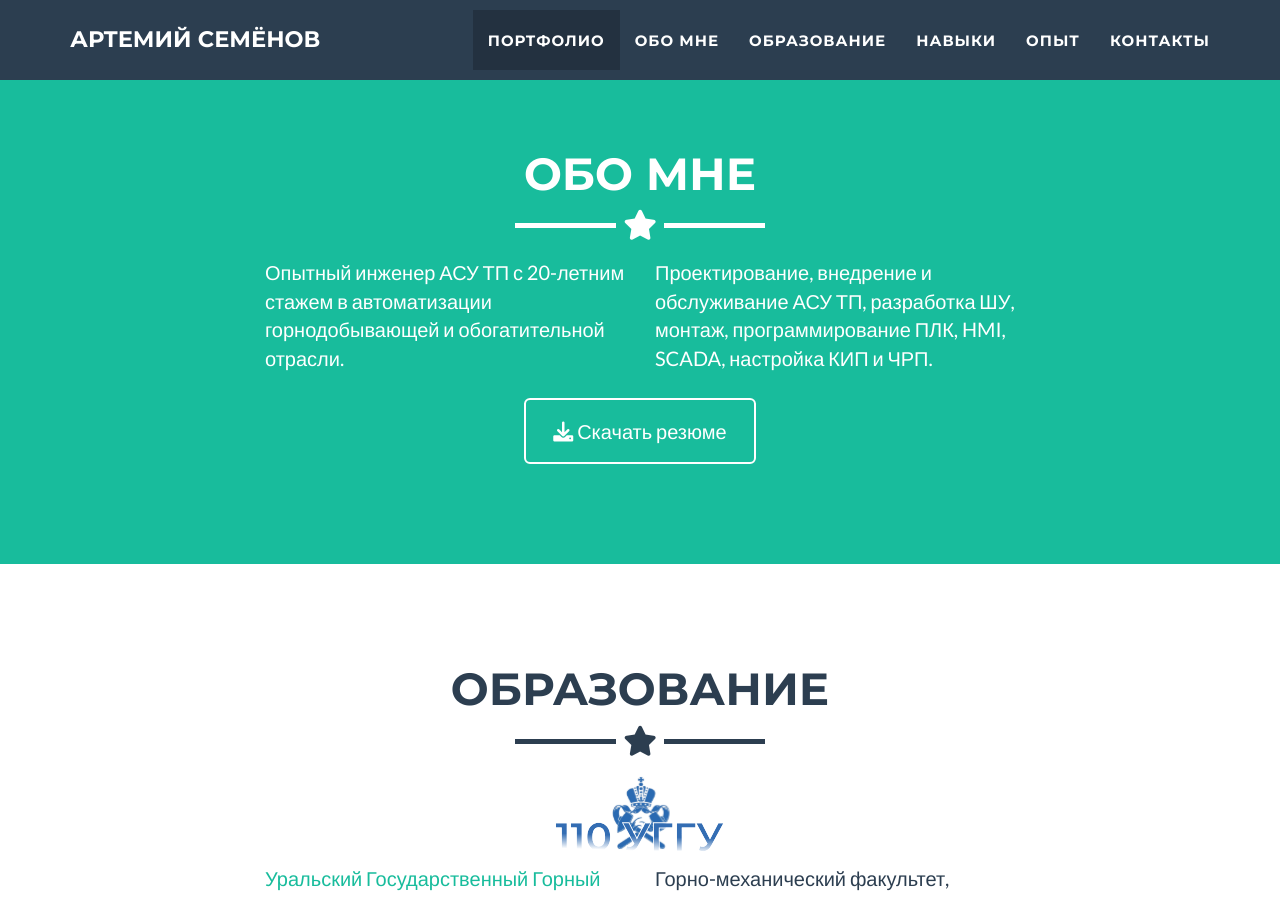
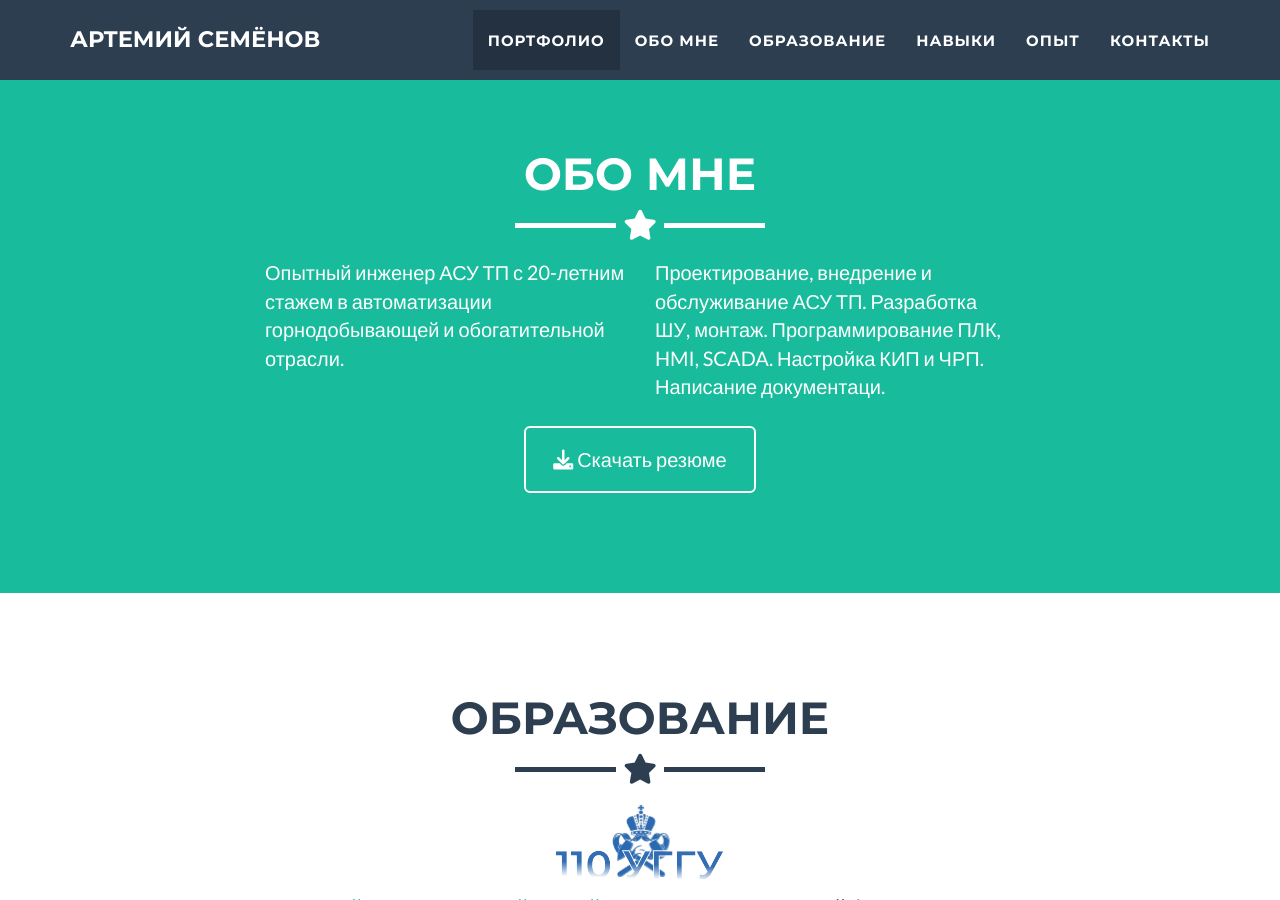
Before and after one commit to SemonoffArt/7Art.github.io, a Jekyll site: the page built from _posts/2025-04-24-documents.markdown, in a window 1280 px wide and 900 px high, scrolled down 1884 px. Built offline with Jekyll 4.4.1, drawn with Linux system fonts in a browser that asks for light colours.

Commit message:
Refine content in the about section for clarity and detail, including improved descriptions of automation experience and project capabilities. Update image references in HMI posts to ensure correct display of screenshots.

```diff
--- a/_includes/about.html
+++ b/_includes/about.html
@@ -8,12 +8,12 @@
       </div>
     </div>
     <div class="row">
-      <div class="col-lg-4 col-lg-offset-2">
+      <div class="col-lg-4 col-lg-offset-2 ">
         <p>Опытный инженер АСУ ТП с 20-летним стажем в автоматизации горнодобывающей и обогатительной отрасли.</p>
 
       </div>
       <div class="col-lg-4">
-        <p>Проектирование, внедрение и обслуживание АСУ ТП, разработка ШУ, монтаж, программирование ПЛК, HMI, SCADA, настройка КИП и ЧРП.</p>
+        <p>Проектирование, внедрение и обслуживание АСУ ТП. Разработка ШУ, монтаж. Программирование ПЛК, HMI, SCADA. Настройка КИП и ЧРП. Написание документаци.</p>
 
       </div>
       <div class="col-lg-8 col-lg-offset-2 text-center">
--- a/_posts/2025-04-21-python.markdown
+++ b/_posts/2025-04-21-python.markdown
@@ -9,7 +9,7 @@ client:
 category:
 description: Примеры моих работ на Python
 cont: >
-    <h3>XML2XLS конвертор трендов SCADA ECS8 из XML в XLSX</h3>
+    <h3>XML2XLS — конвертор трендов ECS8 из XML в XLSX</h3>
     <p>
         Утилита для преобразования выгруженных данных трендов из SCADA-системы FLS ECS8 в формате XML в Excel (XLSX).
     </p>
```
Also changed, not shown: _posts/2025-04-22-HMI.markdown (+9 -9 lines).
